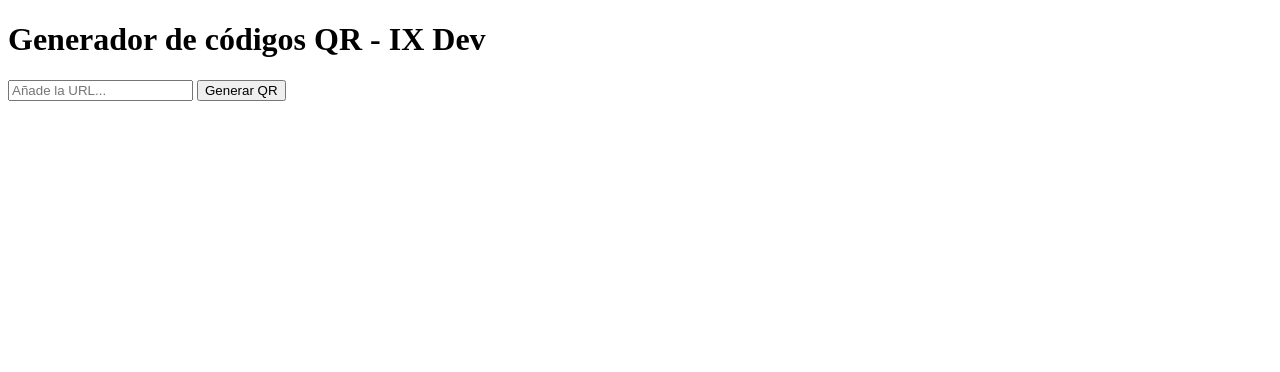
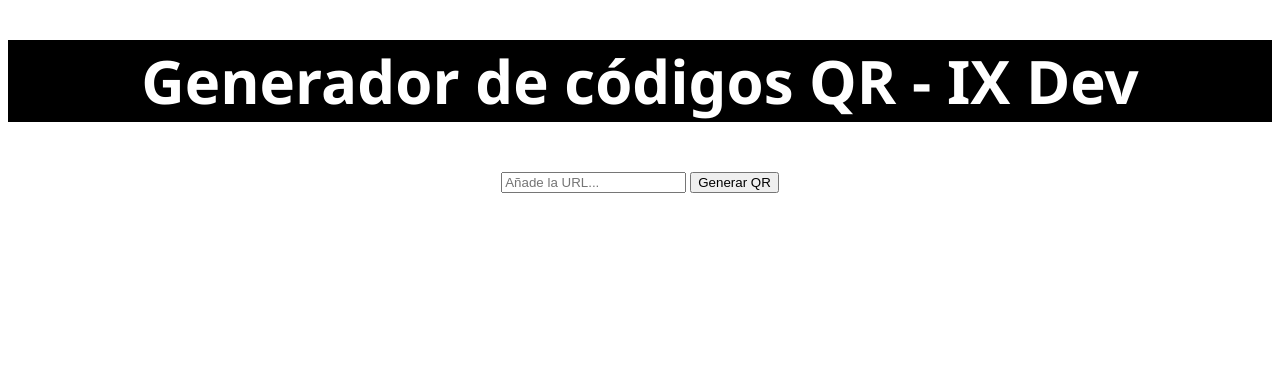
Before and after one commit to ixspren-xiob/Generador_QR, a plain HTML site: page GeneradorQR/index.html in a window 1280 px wide. Drawn offline with Linux system fonts and the light colour scheme.

Commit message:
Estilado

```diff
--- a/GeneradorQR/index.html
+++ b/GeneradorQR/index.html
@@ -3,6 +3,8 @@
     <head>
         <title>Generador QR</title>
         <script src="https://cdnjs.cloudflare.com/ajax/libs/qrcodejs/1.0.0/qrcode.min.js"></script>
+        <meta charset="utf-8" />
+        <link rel="stylesheet" href="style.css" />
     </head>
     <body>
         <header>
--- /dev/null
+++ b/GeneradorQR/style.css
@@ -0,0 +1,23 @@
+/*por alguna razón no está pegado arriba */
+
+header {
+    background-color: black;
+    color: white;
+    padding:0;
+    text-align: center;
+    font-size: 30px;
+    font-family: 'Segoe UI', Tahoma, Geneva, Verdana, sans-serif;
+}
+
+#formqr {
+    margin: auto;
+    width: 50%;
+    padding: 10px;
+    text-align: center;
+}
+#qrcode {
+    margin: auto;
+    width: 50%;
+    padding: 10px;
+    text-align: center;
+}
```
